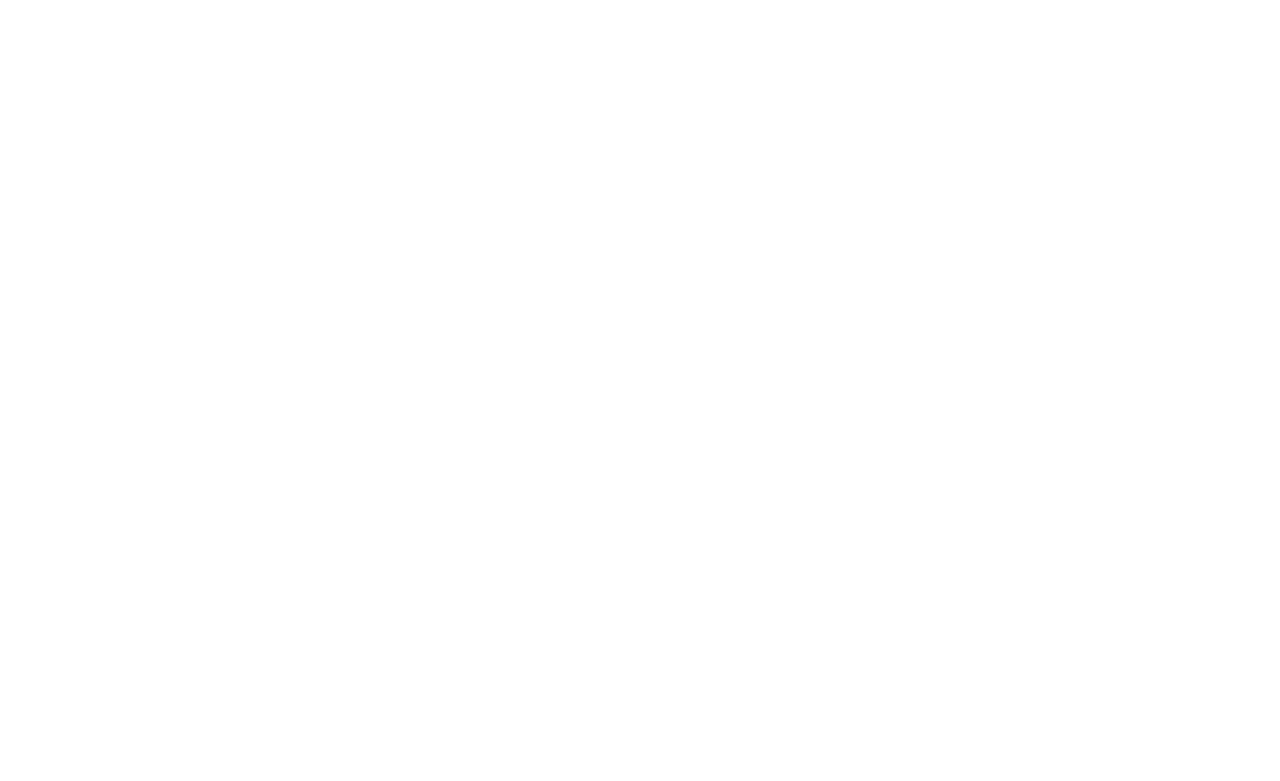
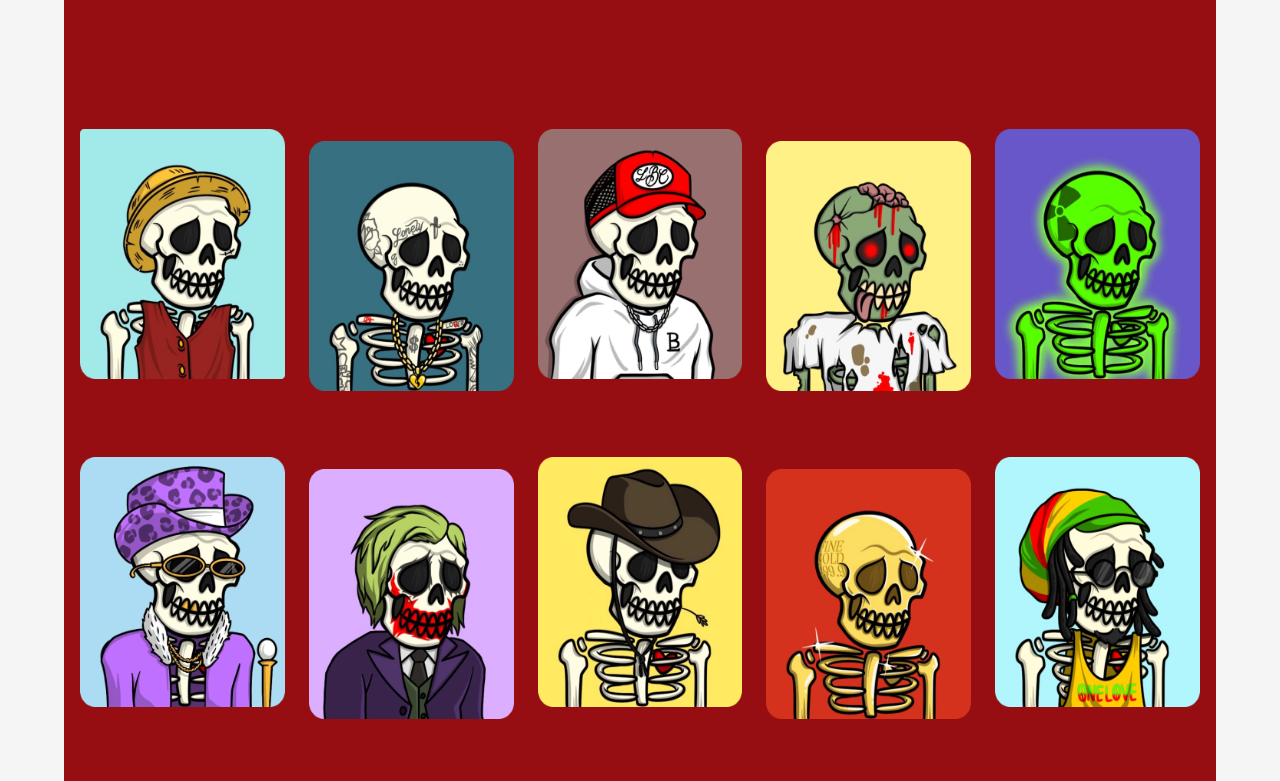
Before and after one commit to stevemosiori/lonelybones, a React (Create React App) app: page / in a window 1280 px wide. Shown: the part 1419-2200 px from the top of the page. Before the commit the page ends 1262 px from the top, so only its background shows below. Built offline with nearby package versions, Linux system fonts and the light colour scheme.

Commit message:
Section 3

```diff
--- a/src/App.css
+++ b/src/App.css
@@ -33,3 +33,11 @@
   transition-timing-function: cubic-bezier(0.075, 0.82, 0.165, 1);
   cursor: pointer;
 }
+
+#NftsTop .column:nth-child(odd) {
+  margin-top: -12px;
+}
+
+#NftsBottom .column:nth-child(odd) {
+  margin-top: -12px;
+}
--- a/src/App.js
+++ b/src/App.js
@@ -4,6 +4,7 @@ import './App.css'
 import Header from './components/Header';
 import Section1 from './components/Section1';
 import Section2 from './components/Section2';
+import Section3 from './components/Section3';
 
 function App() {
   return (
@@ -13,6 +14,7 @@ function App() {
       <Header />
       <Section1 />
       <Section2 />
+      <Section3 />
     </div>
   );
 }
--- /dev/null
+++ b/src/components/Nft.jsx
@@ -0,0 +1,12 @@
+import react from 'react'
+
+export default function Nft(props) {
+    return (
+        <div>
+            <img style={{
+                width: 250 * 0.887043189,
+                height: 250
+            }} className='' src={props.src} />
+        </div>
+    )
+}
--- a/src/components/Section2.jsx
+++ b/src/components/Section2.jsx
@@ -23,7 +23,7 @@ function Section2() {
             </div>
         </div>
         <div className='m-0 mt-5 has-background'>
-        <img className='mt-6' src='/images/Skull image.png'/>
+        <img className='mt-6' src='/images/Skull images.png'/>
         </div>
     </div>
   )
--- /dev/null
+++ b/src/components/Section3.jsx
@@ -0,0 +1,55 @@
+import React from 'react'
+import Nft from './Nft'
+
+function Section3() {
+  return (
+    <div className='section is-relative p-0' style={{
+    }}>
+        <div style={{
+            marginTop: '240px'
+        }} className='is-overlay p-4'>
+            <div id='NftsTop' className='columns is-multiline is-3'>
+                <div className='column is-one-fifth'>
+                    <Nft src='/images/Group 18.png' />
+                </div>
+                <div className='column is-one-fifth'>
+                    <Nft src='/images/Group 19.png' />
+                </div>
+                <div className='column is-one-fifth'>
+                    <Nft src='/images/Group 21.png' />
+                </div>
+                <div className='column is-one-fifth'>
+                    <Nft src='/images/Group 20.png' />
+                </div>
+                <div className='column is-one-fifth'>
+                    <Nft src='/images/Group 22.png' />
+                </div>
+            </div>
+            <div id='NftsBottom' className='columns is-multiline is-3 mt-6'>
+                <div className='column is-one-fifth'>
+                    <Nft src='/images/Group 25.png' />
+                </div>
+                <div className='column is-one-fifth'>
+                    <Nft src='/images/Group 24.png' />
+                </div>
+                <div className='column is-one-fifth'>
+                    <Nft src='/images/Group 26.png' />
+                </div>
+                <div className='column is-one-fifth'>
+                    <Nft src='/images/Group 23.png' />
+                </div>
+                <div className='column is-one-fifth'>
+                    <Nft src='/images/Group 27.png' />
+                </div>
+            </div>
+        </div>
+        <div style={{
+            marginTop: '-80px'
+        }} className=''>
+        <img className='mt-6' src='/images/NFT bg.svg'/>
+        </div>
+    </div>
+  )
+}
+
+export default Section3
```
